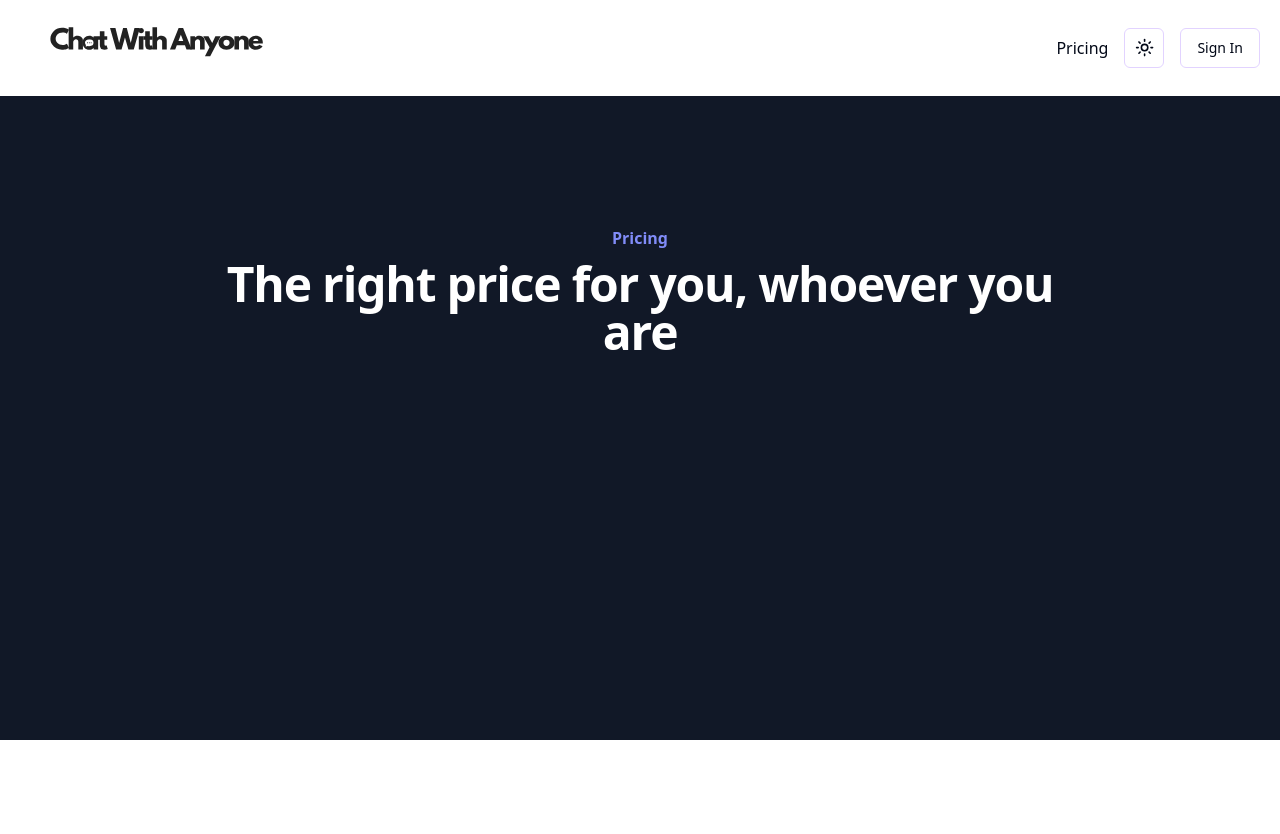
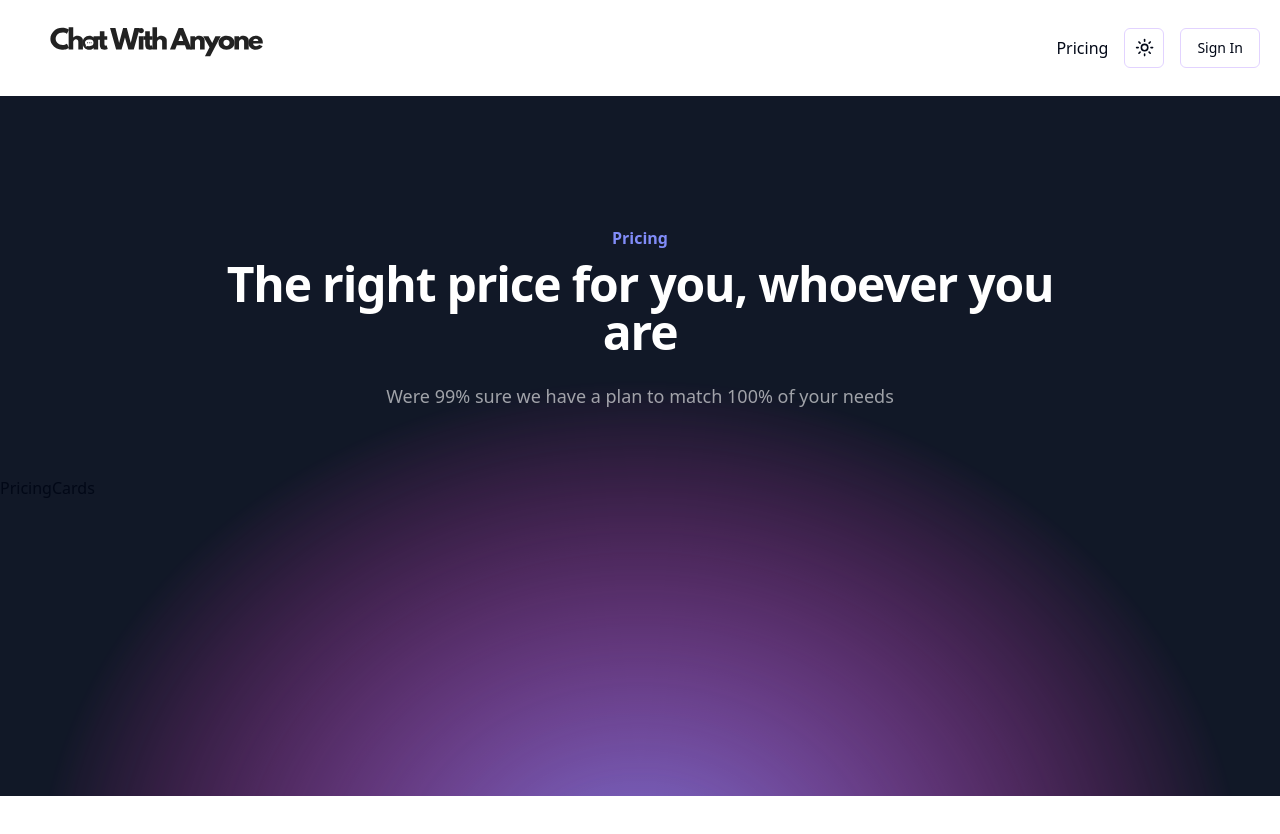
Before and after one commit to hiverkiya/Multi-Lingual-SaaS-Chat-App, a Next.js app: page /pricing in a window 1280 px wide. Shown: the top 834 px of the page. Before the commit the page ends 800 px from the top, so only its background shows below. Built offline with nearby package versions, Linux system fonts and the light colour scheme; no server answers.

Commit message:
Adding pricing landing page

```diff
--- a/app/pricing/page.tsx
+++ b/app/pricing/page.tsx
@@ -1,12 +1,11 @@
 import React from "react";
-
+import PricingCards from "@/components/PricingCards";
 function PricingPage() {
   return (
     <div className="isolate overflow-hidden bg-gray-900">
       <div className="mx-auto max-w-7xl px-6 pb-96 pt-24 text-center sm:pt-32 lg:px-8">
         <div className="mx-auto max-w-4xl">
           <h2 className="text-base font-semibold leading-7 text-indigo-400">
-            {" "}
             Pricing
           </h2>
           <p className="mt-2 text-4xl font-bold tracking-tight text-white sm:text-5xl">
@@ -16,6 +15,34 @@ function PricingPage() {
             whoever you are
           </p>
         </div>
+        <div className="relative mt-6">
+          <p className="mx-auto max-w-2xl text-lg leading-8 text-white/60">
+            Were 99% sure we have a plan to match 100% of your needs
+          </p>
+          <svg
+            viewBox="0 0 1208 1024"
+            className="absolute -top-10 left-1/2 -z-10 h-[64rem] -translate-x-1/2 [mask-image:radial-gradient(closest-side,white,transparent)] sm:-top-12 md:-top-20 lg:-top-12 xl:top-0"
+          >
+            <ellipse
+              cx={604}
+              cy={512}
+              fill="url(#radial-gradient-pricing"
+              rx={604}
+              ry={512}
+            />
+            <defs>
+              <radialGradient id="radial-gradient-pricing">
+                <stop stopColor="#7775D6" />
+                <stop offset={1} stopColor="#E935C1" />
+              </radialGradient>
+            </defs>
+          </svg>
+        </div>
+      </div>
+      <div className="flow-root bg-white pb-24 sm:pb-32">
+        <div className="-mt-80">
+          <PricingCards redirect={true} />
+        </div>
       </div>
     </div>
   );
--- /dev/null
+++ b/components/PricingCards.tsx
@@ -0,0 +1,7 @@
+import React from "react";
+
+function PricingCards({ redirect }: { redirect: boolean }) {
+  return <div>PricingCards</div>;
+}
+
+export default PricingCards;
```
